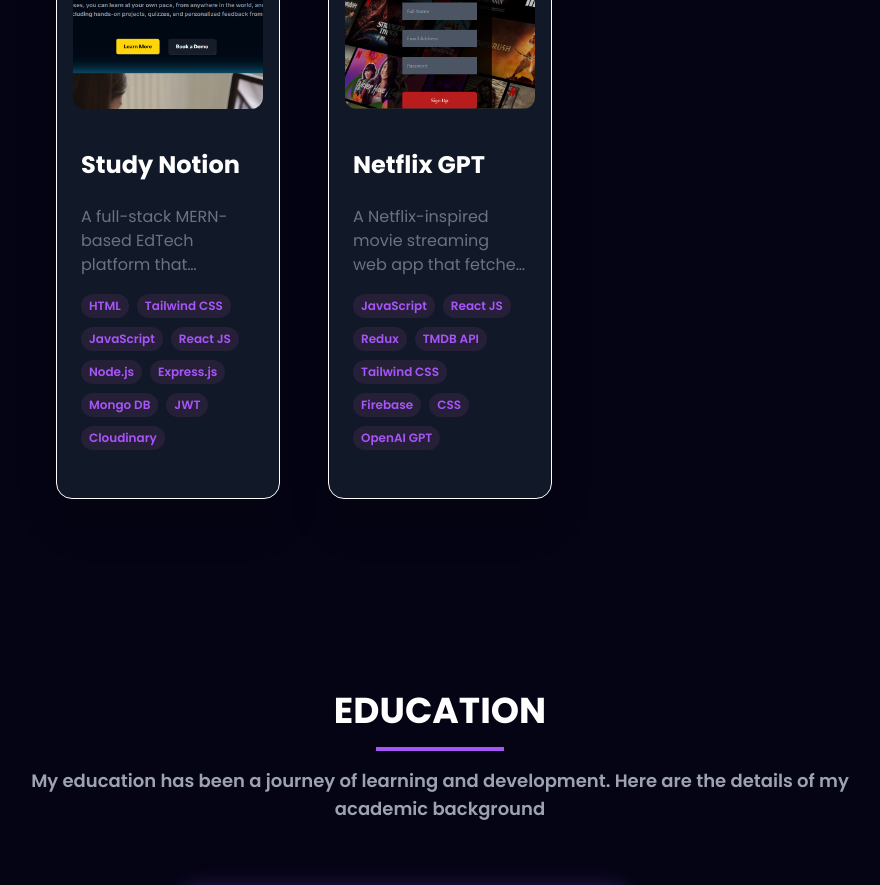
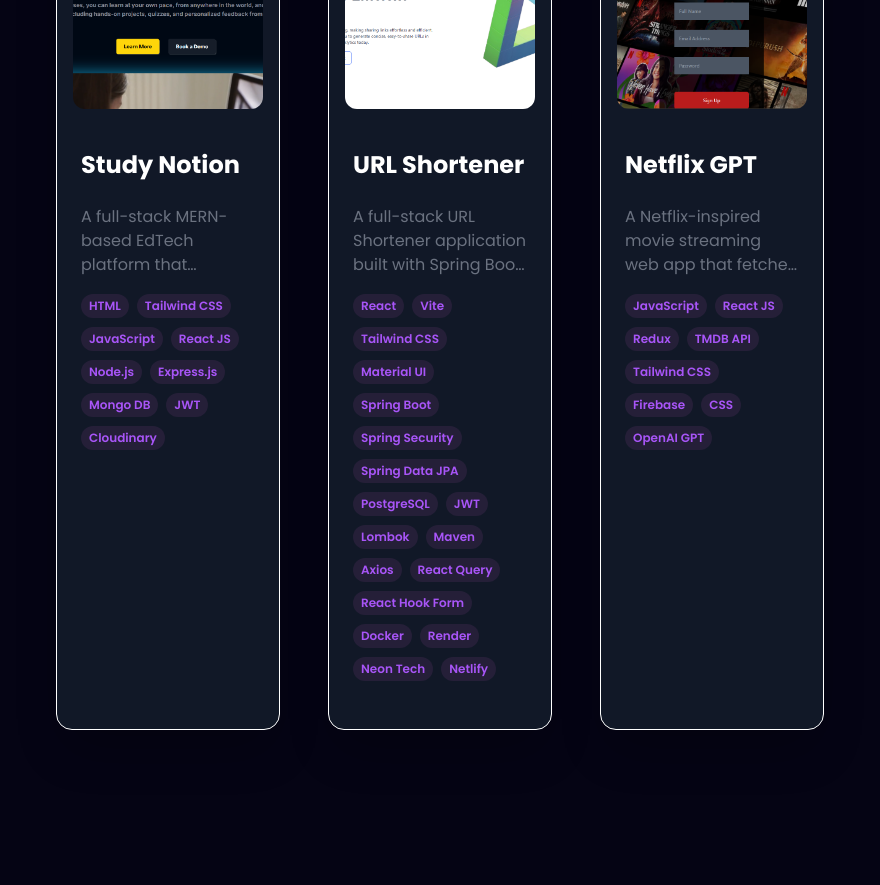
Before and after one commit to ganesh420-dot/My-Portfolio, a React (Vite) app: page / in a window 1280 px wide. Shown: the part 2780-3665 px from the top of the page, without its empty margins (200-1080 px from the left). Built offline with nearby package versions, Linux system fonts and the light colour scheme.

Commit message:
docs: add README with portfolio overview, tech stack, features, and live demo link

```diff
--- a/src/constants.js
+++ b/src/constants.js
@@ -33,6 +33,7 @@
 
 // Project Section Logo's
 import studyNotion from "./assets/work_logo/Study-Notion.png";
+import urlShortener from "./assets/work_logo/Url-Shortener.png";
 import netflixGPT from "./assets/work_logo/Netflix-GPT.png";
 
 export const SkillsInfo = [
@@ -174,6 +175,35 @@
   },
   {
     id: 1,
+    title: "URL Shortener",
+    description:
+      "A full-stack URL Shortener application built with Spring Boot (backend) and React (frontend). It provides secure authentication and authorization using JWT and Spring Security, efficient data persistence with Spring Data JPA and PostgreSQL, and containerized deployment using Docker. The frontend is developed with React, Vite, Tailwind CSS, and enhanced with Material UI for a modern UI/UX. Features include creating, managing, and tracking shortened URLs with seamless API integration via Axios and React Query, along with form handling using React Hook Form. The project is deployed on Netlify (frontend), Render (backend), and Neon Tech (database), ensuring a fully production-ready experience.",
+    image: urlShortener,
+    tags: [
+      "React",
+      "Vite",
+      "Tailwind CSS",
+      "Material UI",
+      "Spring Boot",
+      "Spring Security",
+      "Spring Data JPA",
+      "PostgreSQL",
+      "JWT",
+      "Lombok",
+      "Maven",
+      "Axios",
+      "React Query",
+      "React Hook Form",
+      "Docker",
+      "Render",
+      "Neon Tech",
+      "Netlify",
+    ],
+    github: "https://github.com/ganesh420-dot/url-shortener-project-main",
+    webapp: "https://coruscating-kheer-2f5d19.netlify.app/",
+  },
+  {
+    id: 2,
     title: "Netflix GPT",
     description:
       "A Netflix-inspired movie streaming web app that fetches and displays real-time data from TMDB (The Movie Database) API. Integrated with OpenAI GPT to provide intelligent, personalized movie recommendations based on user queries. Features include secure authentication, dynamic routing, responsive UI, and search functionality, delivering an immersive Netflix-like experience.",
```
Also changed, not shown: src/assets/work_logo/Url-Shortener.png (added), 1 other file (tests, documents, lock files or other folders).
